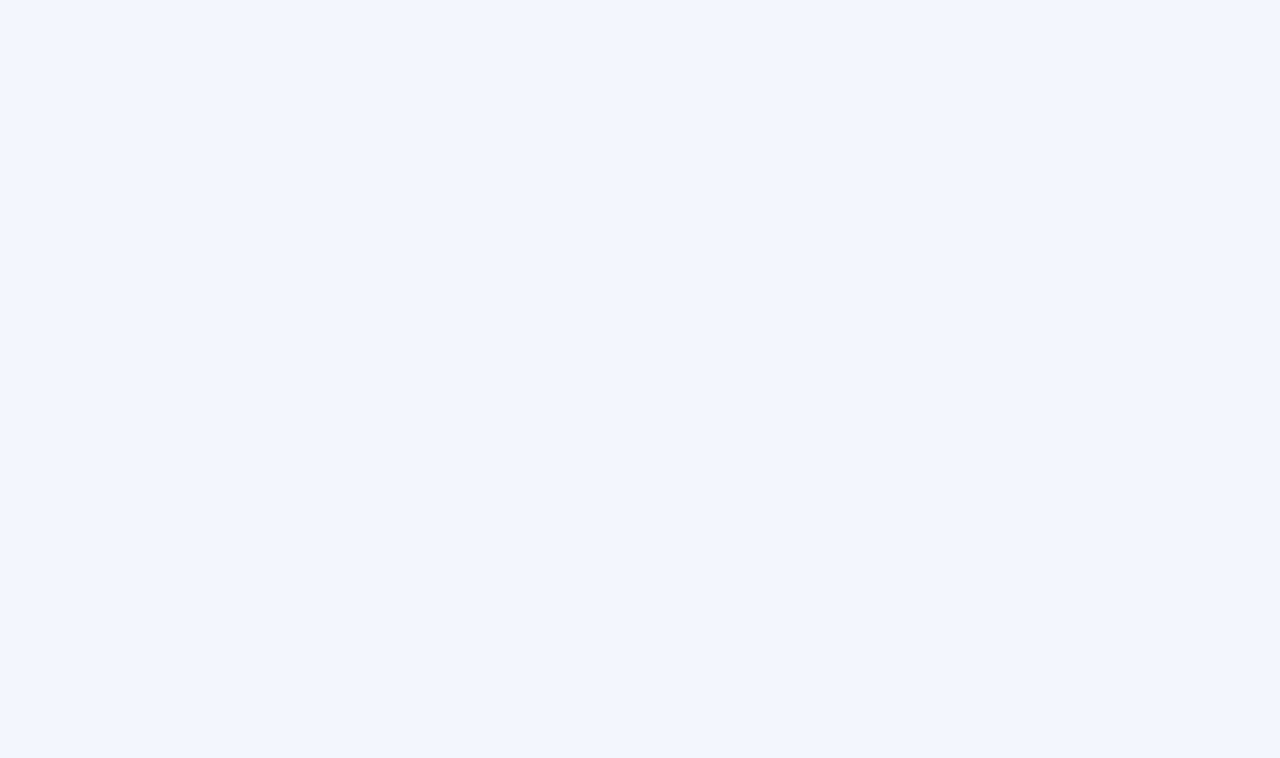
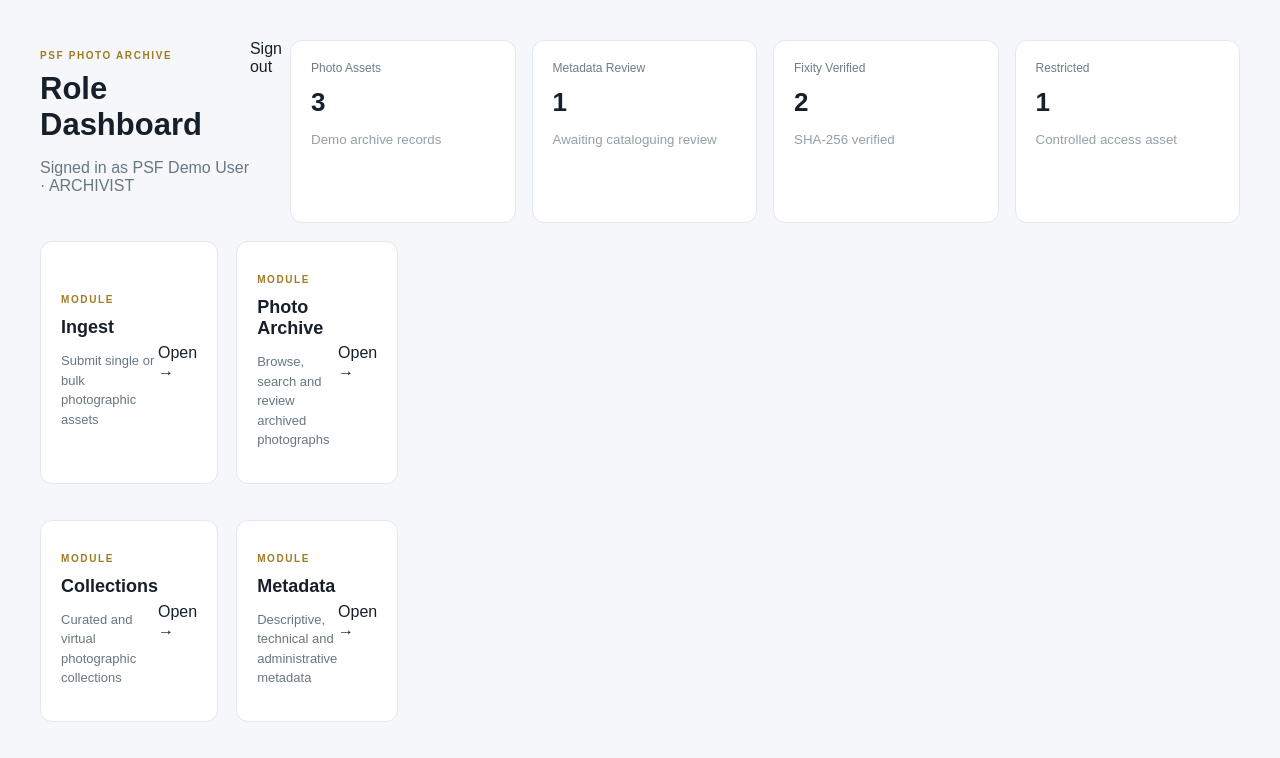
Before and after one commit to almunirah/psf-archive, a Next.js app: page /dashboard in a window 1280 px wide. Before the commit this address had no page. Shown: the top 758 px of the page. Built offline with nearby package versions, Linux system fonts and the light colour scheme.

Commit message:
feat: add role-specific dashboard shell

```diff
--- /dev/null
+++ b/app/dashboard/page.tsx
@@ -0,0 +1,43 @@
+import Link from 'next/link';
+import { getMockSession } from '../../lib/auth/session';
+
+const modules = [
+  ['Ingest', '/ingest', 'Submit single or bulk photographic assets'],
+  ['Photo Archive', '/photo-archive', 'Browse, search and review archived photographs'],
+  ['Collections', '/collections', 'Curated and virtual photographic collections'],
+  ['Metadata', '/metadata', 'Descriptive, technical and administrative metadata'],
+  ['Integrity', '/integrity', 'Fixity and preservation verification'],
+  ['Users', '/admin/users', 'Role and account administration'],
+];
+
+export default function DashboardPage() {
+  const session = getMockSession('ARCHIVIST');
+  return (
+    <main className="content wide-page">
+      <header>
+        <div>
+          <p className="eyebrow">PSF PHOTO ARCHIVE</p>
+          <h1>Role Dashboard</h1>
+          <p>Signed in as {session.user.name} · {session.user.role}</p>
+        </div>
+        <Link className="button-link" href="/sign-in">Sign out</Link>
+      </header>
+
+      <div className="cards">
+        <article><p>Photo Assets</p><strong>3</strong><small>Demo archive records</small></article>
+        <article><p>Metadata Review</p><strong>1</strong><small>Awaiting cataloguing review</small></article>
+        <article><p>Fixity Verified</p><strong>2</strong><small>SHA-256 verified</small></article>
+        <article><p>Restricted</p><strong>1</strong><small>Controlled access asset</small></article>
+      </div>
+
+      <section className="grid module-grid">
+        {modules.map(([name, href, note]) => (
+          <Link href={href} className="panel module-card" key={name}>
+            <div><p className="eyebrow">MODULE</p><h2>{name}</h2><p>{note}</p></div>
+            <span>Open →</span>
+          </Link>
+        ))}
+      </section>
+    </main>
+  );
+}
```
